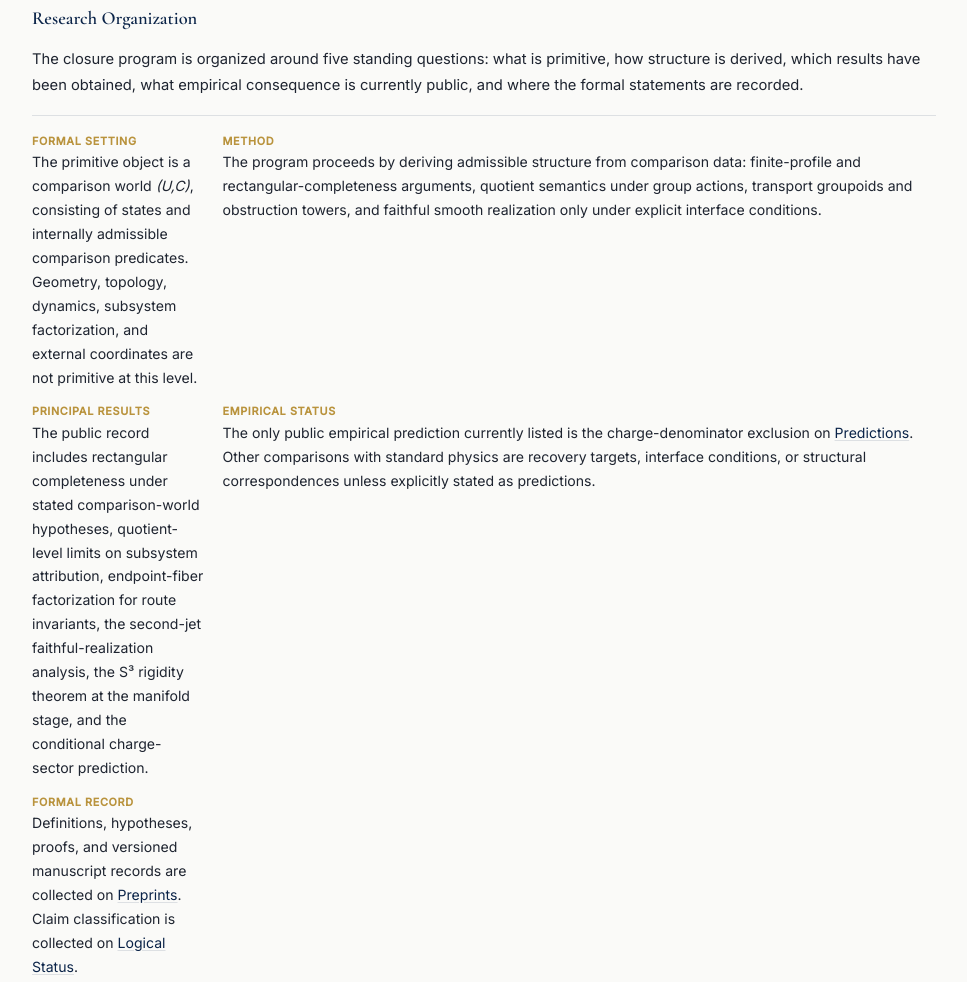
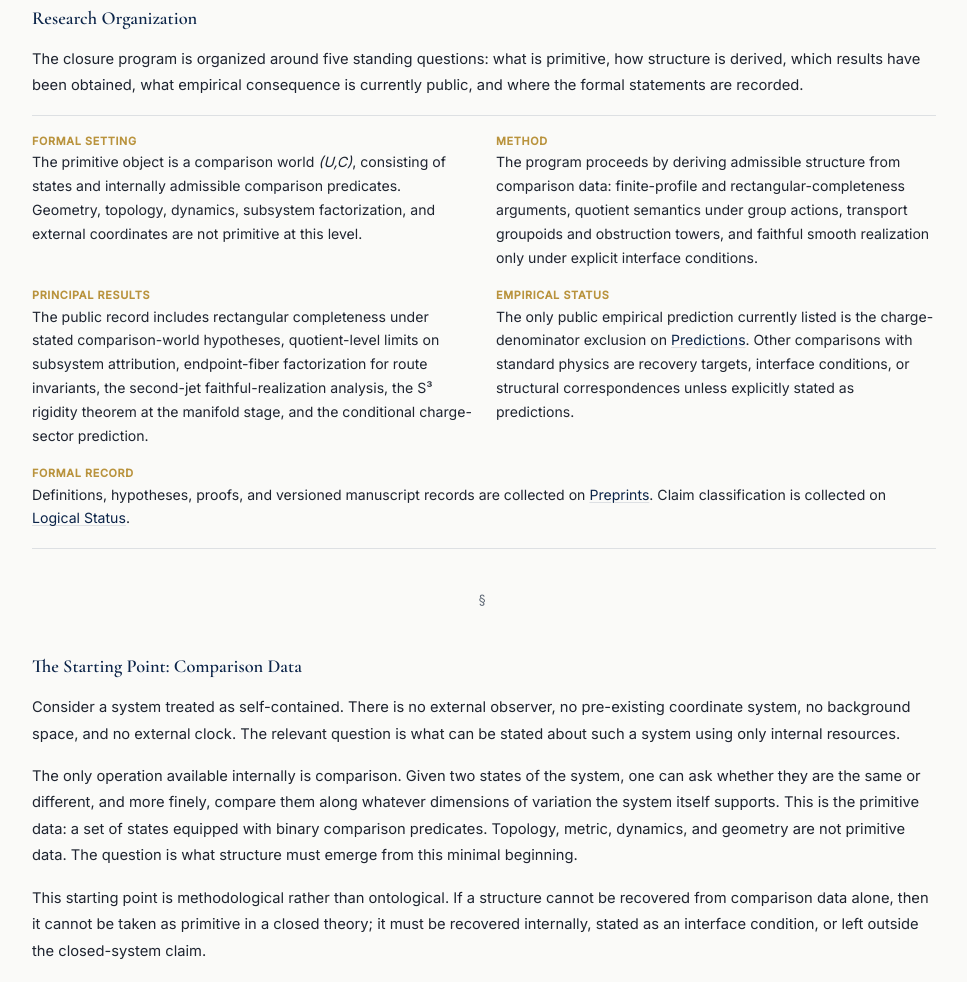
Before and after one commit to CKW25/closure-research-initiative, a website: page overview/index.html in a window 1280 px wide. Shown: the part 969-1951 px from the top of the page, without its empty margins (156-1123 px from the left). Drawn offline with nearby package versions, Linux system fonts and the light colour scheme.

Commit message:
Balance overview research ledger

```diff
--- a/overview/index.html
+++ b/overview/index.html
@@ -234,8 +234,14 @@ a:hover { text-decoration-color: var(--gold); }
 }
 .research-ledger dl {
   display: grid;
-  grid-template-columns: minmax(8rem, 0.24fr) 1fr;
-  gap: 0.8rem 1.2rem;
+  grid-template-columns: repeat(2, minmax(0, 1fr));
+  gap: 1rem 1.5rem;
+}
+.research-ledger dl > div {
+  min-width: 0;
+}
+.research-ledger dl > div:last-child {
+  grid-column: 1 / -1;
 }
 .research-ledger dt {
   font-size: 0.68rem;
```
